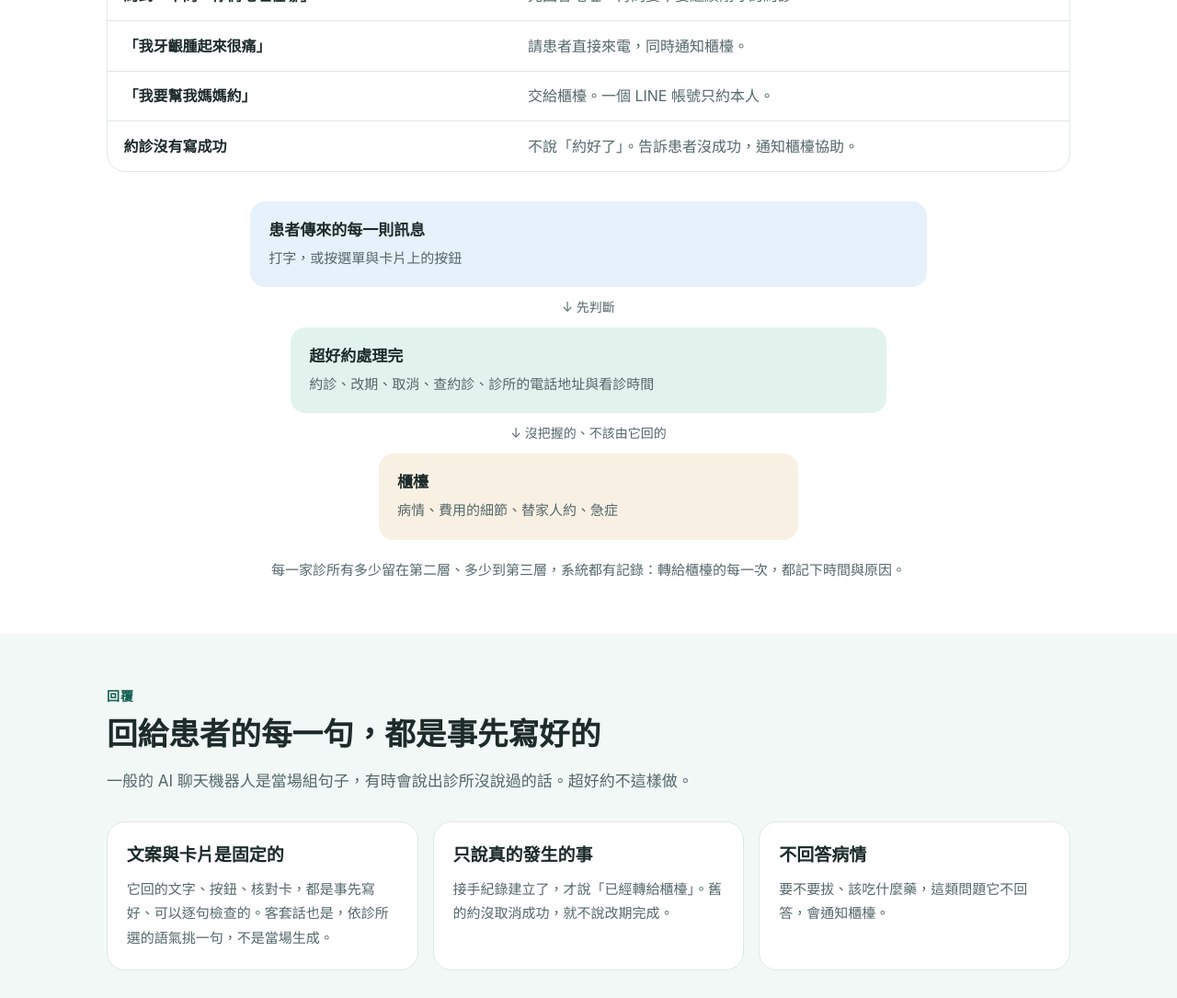
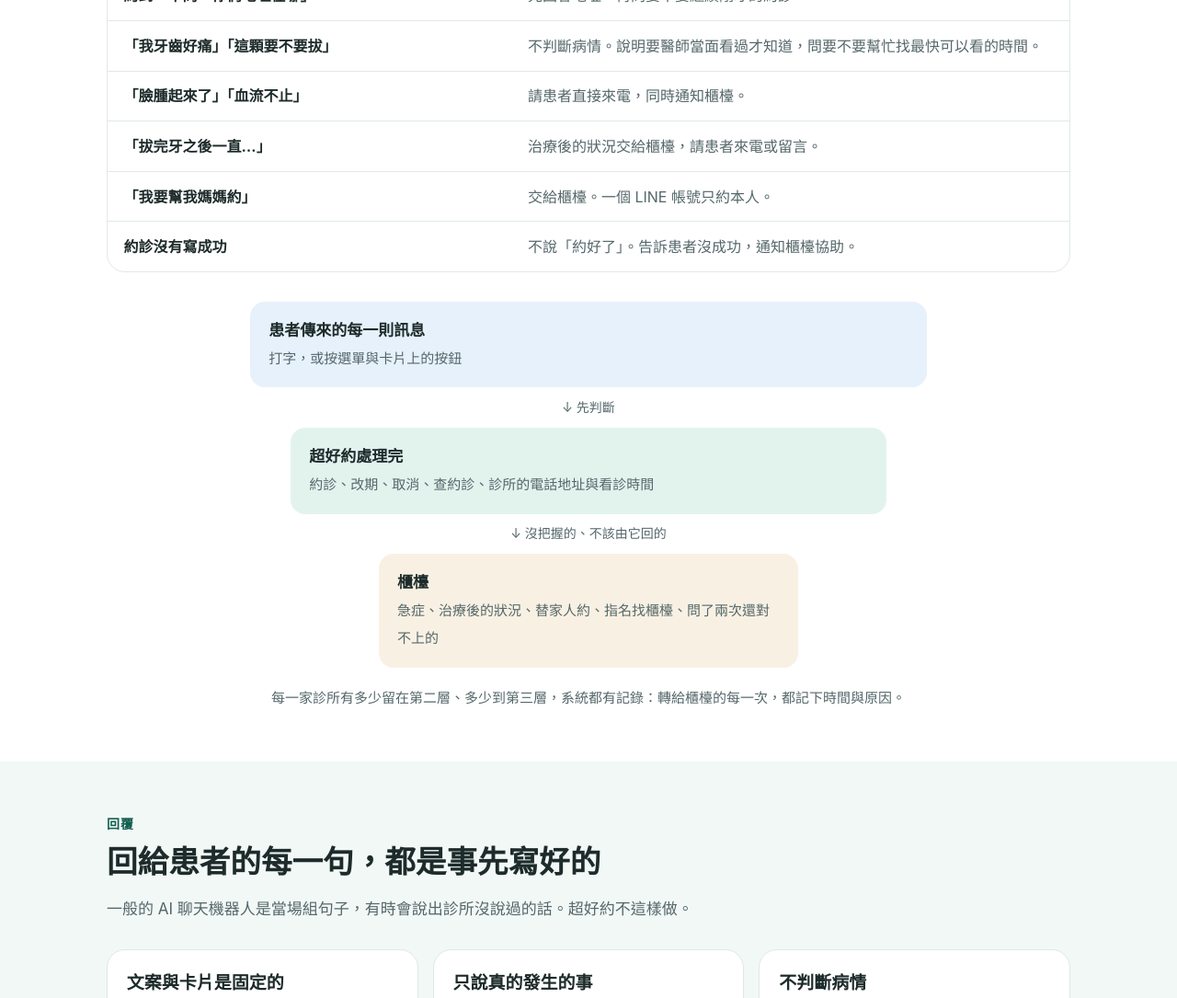
Before and after one commit to sona-orbit/chaohaoyue, a plain HTML site: page model/index.html in a window 1280 px wide. Shown: the part 1820-2905 px from the top of the page at 92% size. Drawn offline with Linux system fonts and the light colour scheme.

Commit message:
Model page: describe symptom, emergency and post-treatment handling as implemented

```diff
--- a/model/index.html
+++ b/model/index.html
@@ -80,7 +80,9 @@
     <tr><th>問了兩次還是對不上</th><td>通知櫃檯，請患者稍候。</td></tr>
     <tr><th>「謝謝」「好」「收到」</th><td>簡短回一句，不進任何流程。短時間內又說同一類的話，只回更短的一句。</td></tr>
     <tr><th>約到一半問「你們地址在哪」</th><td>先回答地址，再問要不要繼續剛才的約診。</td></tr>
-    <tr><th>「我牙齦腫起來很痛」</th><td>請患者直接來電，同時通知櫃檯。</td></tr>
+    <tr><th>「我牙齒好痛」「這顆要不要拔」</th><td>不判斷病情。說明要醫師當面看過才知道，問要不要幫忙找最快可以看的時間。</td></tr>
+    <tr><th>「臉腫起來了」「血流不止」</th><td>請患者直接來電，同時通知櫃檯。</td></tr>
+    <tr><th>「拔完牙之後一直…」</th><td>治療後的狀況交給櫃檯，請患者來電或留言。</td></tr>
     <tr><th>「我要幫我媽媽約」</th><td>交給櫃檯。一個 LINE 帳號只約本人。</td></tr>
     <tr><th>約診沒有寫成功</th><td>不說「約好了」。告訴患者沒成功，通知櫃檯協助。</td></tr>
     </tbody>
@@ -90,7 +92,7 @@
     <div class="arrow">↓ 先判斷</div>
     <div class="lv l2"><b>超好約處理完</b><span>約診、改期、取消、查約診、診所的電話地址與看診時間</span></div>
     <div class="arrow">↓ 沒把握的、不該由它回的</div>
-    <div class="lv l3"><b>櫃檯</b><span>病情、費用的細節、替家人約、急症</span></div>
+    <div class="lv l3"><b>櫃檯</b><span>急症、治療後的狀況、替家人約、指名找櫃檯、問了兩次還對不上的</span></div>
   </div>
   <p class="aside center">每一家診所有多少留在第二層、多少到第三層，系統都有記錄：轉給櫃檯的每一次，都記下時間與原因。</p>
 </div></section>
@@ -103,7 +105,7 @@
   <div class="feat c3">
     <div class="stepcard"><h3>文案與卡片是固定的</h3><p>它回的文字、按鈕、核對卡，都是事先寫好、可以逐句檢查的。客套話也是，依診所選的語氣挑一句，不是當場生成。</p></div>
     <div class="stepcard"><h3>只說真的發生的事</h3><p>接手紀錄建立了，才說「已經轉給櫃檯」。舊的約沒取消成功，就不說改期完成。</p></div>
-    <div class="stepcard"><h3>不回答病情</h3><p>要不要拔、該吃什麼藥，這類問題它不回答，會通知櫃檯。</p></div>
+    <div class="stepcard"><h3>不判斷病情</h3><p>牙痛、要不要拔、嚴不嚴重，這類問題它不下判斷，只說明要醫師當面看過才知道，並問要不要約個時間。治療後的狀況交給櫃檯。</p></div>
   </div>
 </div></section>
 <section class="block"><div class="wrap">
```
Also changed, not shown: blog/when-a-clinic-line-bot-should-not-reply/index.html (+2 -2 lines), patients/index.html (+1 -1 lines), support/index.html (+1 -1 lines).
